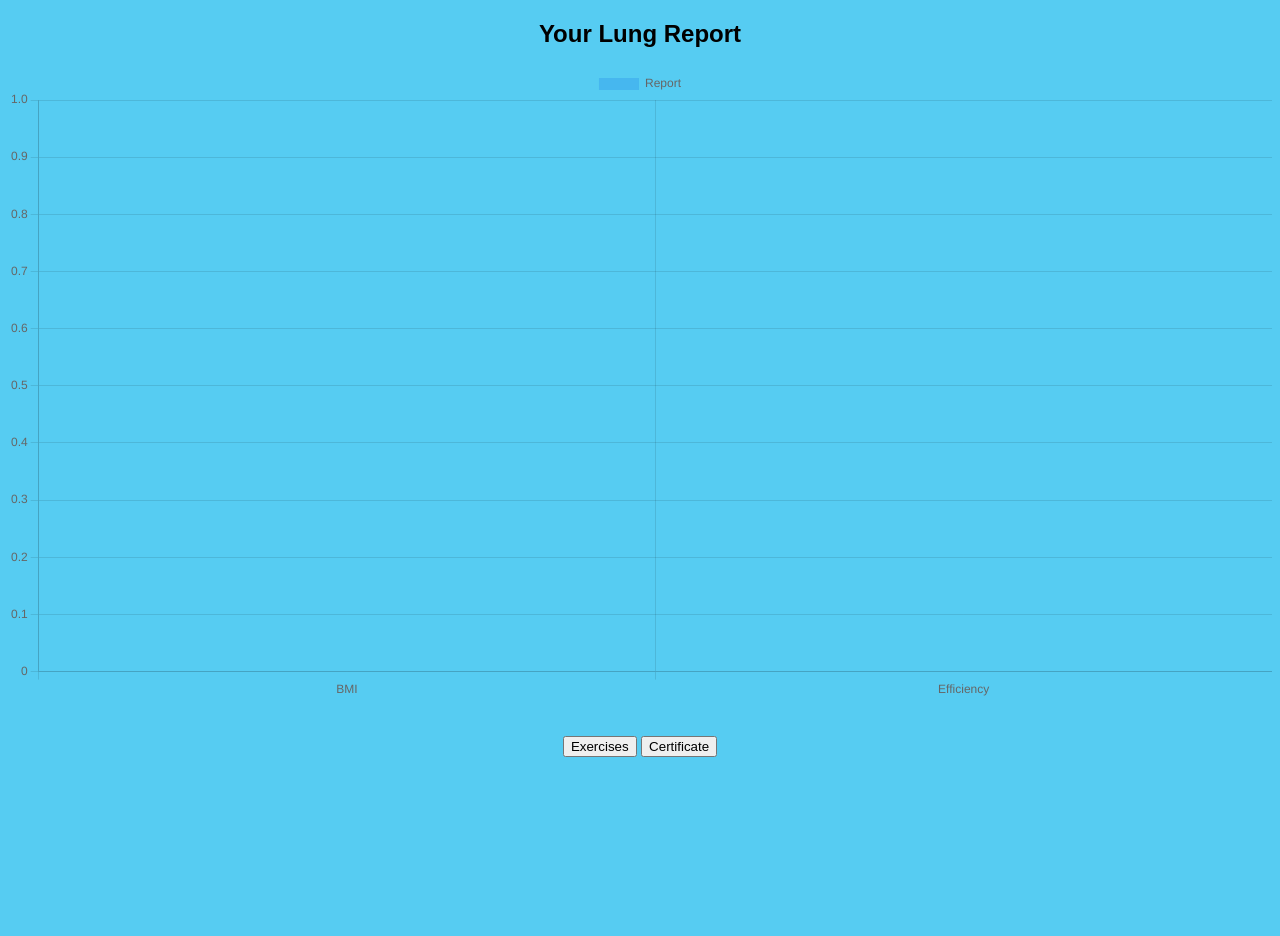
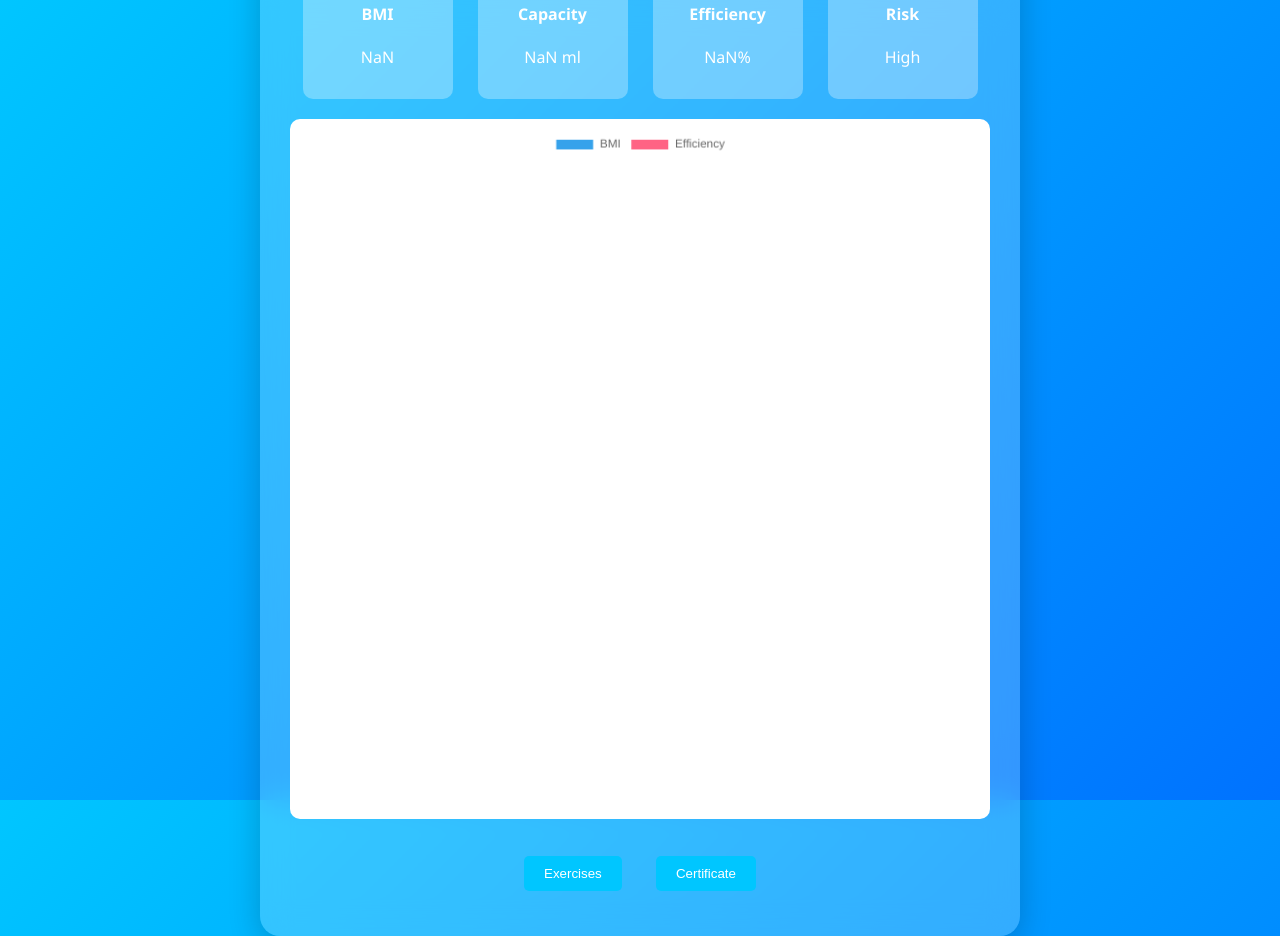
Before and after one commit to tanishqchhabra41-sketch/lung-capacity-simulator, a plain HTML site: page result.html in a window 1280 px wide. Before the commit the page ends 800 px from the top, so only its background shows below. Drawn offline with nearby package versions, Linux system fonts and the light colour scheme.

Commit message:
Update result.html

```diff
--- a/result.html
+++ b/result.html
@@ -1,28 +1,105 @@
 <!DOCTYPE html>
 <html>
 <head>
-<title>Result</title>
+<title>Lung Report</title>
 <script src="https://cdn.jsdelivr.net/npm/chart.js"></script>
 
 <style>
-body{text-align:center;font-family:Arial;background:#56ccf2;}
+
+body{
+margin:0;
+font-family:Segoe UI;
+background:linear-gradient(135deg,#00c6ff,#0072ff);
+height:100vh;
+display:flex;
+justify-content:center;
+align-items:center;
+}
+
+.card{
+width:700px;
+padding:30px;
+border-radius:20px;
+background:rgba(255,255,255,0.2);
+backdrop-filter:blur(15px);
+box-shadow:0 8px 32px rgba(0,0,0,0.2);
+text-align:center;
+color:white;
+}
+
+h2{
+margin-bottom:20px;
+}
+
+.report{
+display:flex;
+justify-content:space-around;
+margin:20px 0;
+}
+
+.box{
+background:rgba(255,255,255,0.3);
+padding:15px;
+border-radius:10px;
+width:120px;
+}
+
+canvas{
+background:white;
+border-radius:10px;
+padding:10px;
+}
+
+button{
+margin:15px;
+padding:10px 20px;
+border:none;
+border-radius:5px;
+background:#00c6ff;
+color:white;
+cursor:pointer;
+}
+
 </style>
 </head>
 
 <body>
 
-<h2>Your Lung Report</h2>
+<div class="card">
 
-<h3 id="bmi"></h3>
-<h3 id="capacity"></h3>
-<h3 id="efficiency"></h3>
-<h3 id="risk"></h3>
+<h2>Lung Health Report</h2>
+
+<div class="report">
+
+<div class="box">
+<h4>BMI</h4>
+<p id="bmi"></p>
+</div>
+
+<div class="box">
+<h4>Capacity</h4>
+<p id="capacity"></p>
+</div>
+
+<div class="box">
+<h4>Efficiency</h4>
+<p id="efficiency"></p>
+</div>
+
+<div class="box">
+<h4>Risk</h4>
+<p id="risk"></p>
+</div>
+
+</div>
 
 <canvas id="chart"></canvas>
 
-<br><br>
+<br>
 <button onclick="goExercise()">Exercises</button>
 <button onclick="goCertificate()">Certificate</button>
+
+</div>
 
 <script>
 
@@ -38,19 +115,21 @@ let efficiency=((capacity/4000)*100).toFixed(2);
 let risk="";
 
 if(efficiency>85) risk="Normal";
-else if(efficiency>70) risk="Moderate Risk";
-else risk="High Risk";
+else if(efficiency>70) risk="Moderate";
+else risk="High";
 
-bmi.innerHTML="BMI: "+bmi;
-capacity.innerHTML="Capacity: "+capacity+" ml";
-efficiency.innerHTML="Efficiency: "+efficiency+"%";
-risk.innerHTML="Risk Level: "+risk;
+document.getElementById("bmi").innerHTML=bmi;
+document.getElementById("capacity").innerHTML=capacity+" ml";
+document.getElementById("efficiency").innerHTML=efficiency+"%";
+document.getElementById("risk").innerHTML=risk;
 
 new Chart(document.getElementById('chart'),{
-type:'bar',
+type:'doughnut',
 data:{
 labels:["BMI","Efficiency"],
-datasets:[{label:"Report",data:[bmi,efficiency]}]
+datasets:[{
+data:[bmi,efficiency]
+}]
 }
 });
 
```
